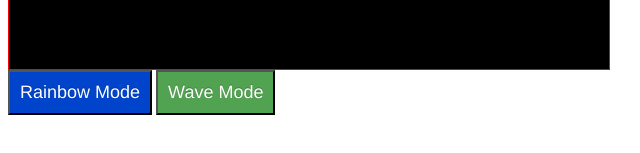
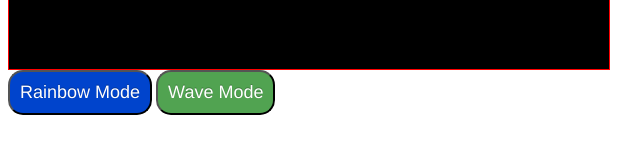
Before and after one commit to hankyates-daptiv/hackday_webgl, a website: page index.html in a window 1280 px wide. Shown: the part 401-554 px from the top of the page, 0-640 px from the left. Drawn offline with Linux system fonts and the light colour scheme; animation ran at ten frames a second.

Commit message:
added rounded corners to buttons

```diff
--- a/index.html
+++ b/index.html
@@ -13,9 +13,9 @@
 <canvas id="viewport" width="600" height="400" style="border: 1px solid red;"></canvas>
 
 <div>
-<button id="rainbowModeButton" style ="font-size: 18px; font-family: 'Helvetica Neue', Helvetica, Arial, sans-serif; padding: 10px; color: #ffffff;background-color: #0044cc;text-shadow: 0 -1px 0 rgba(0, 0, 0, 0.25);">Rainbow Mode</button>
+<button id="rainbowModeButton" style ="font-size: 18px; font-family: 'Helvetica Neue', Helvetica, Arial, sans-serif; padding: 10px; color: #ffffff;background-color: #0044cc;text-shadow: 0 -1px 0 rgba(0, 0, 0, 0.25);border-radius: 15px;">Rainbow Mode</button>
 
-<button id="waveModeButton" style ="display:inline-block;font-size: 18px; font-family: 'Helvetica Neue', Helvetica, Arial, sans-serif; padding: 10px; color: #ffffff;background-color: #51a351;text-shadow: 0 -1px 0 rgba(0, 0, 0, 0.25);">Wave Mode</button>
+<button id="waveModeButton" style ="display:inline-block;font-size: 18px; font-family: 'Helvetica Neue', Helvetica, Arial, sans-serif; padding: 10px; color: #ffffff;background-color: #51a351;text-shadow: 0 -1px 0 rgba(0, 0, 0, 0.25);border-radius: 15px;">Wave Mode</button>
 <div>
 
 <script id="fragment" type="x-shader/x-fragment">
```
